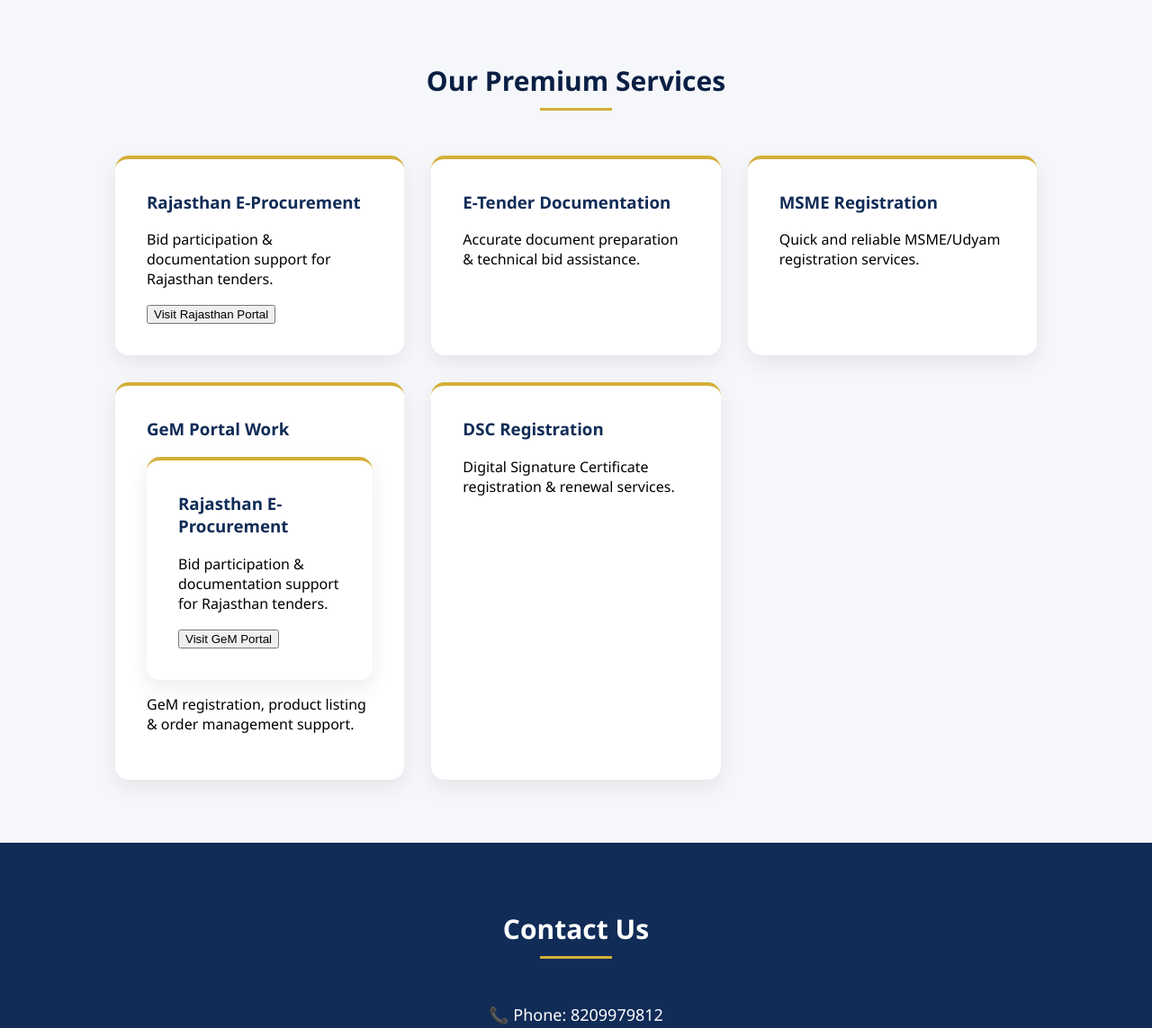
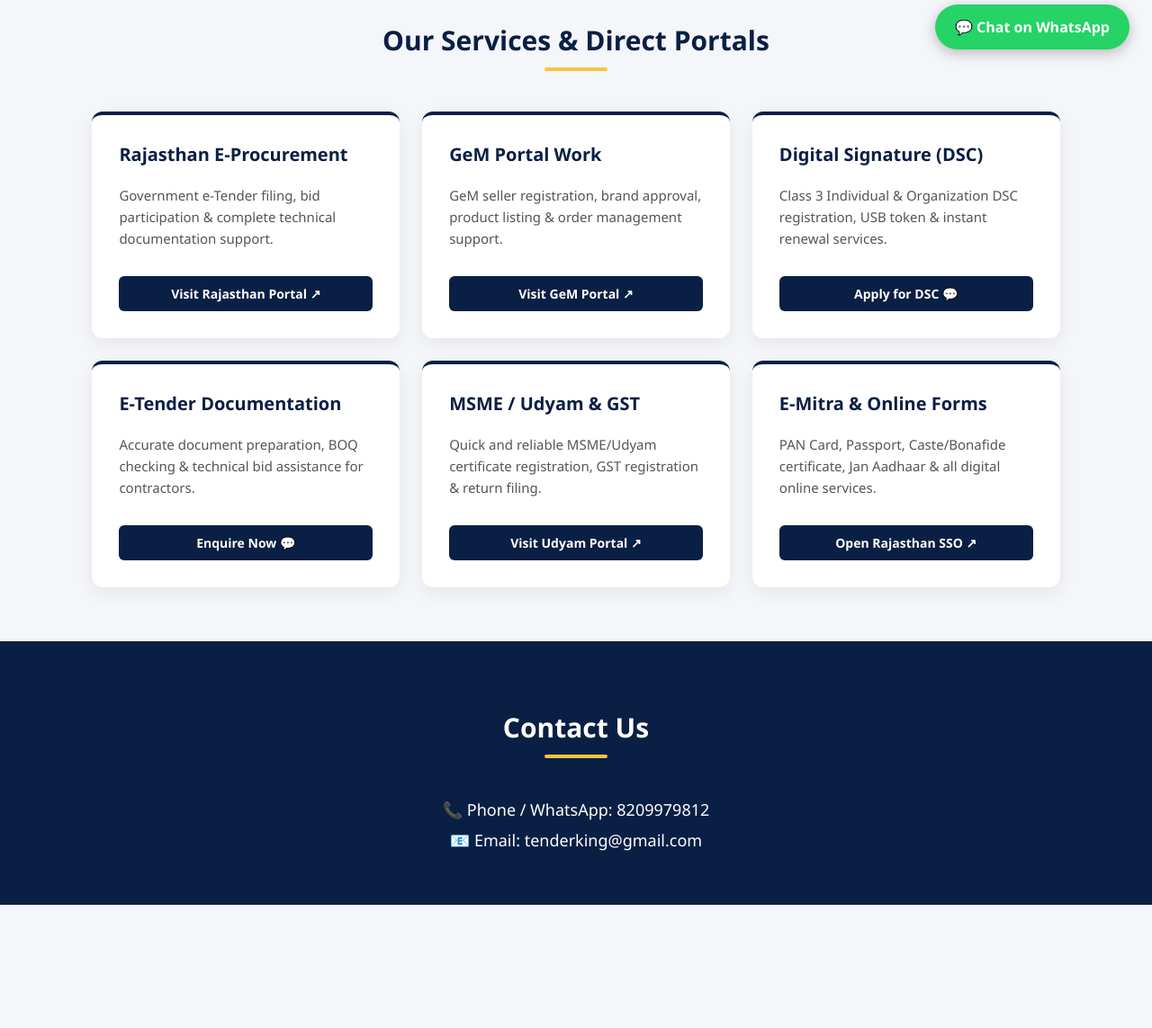
Before and after one commit to JangirTenderSolutions/jangir-website, a plain HTML site: page index.html in a window 1280 px wide. Shown: the part 720-1863 px from the top of the page at 90% size. After the commit the page ends 1726 px from the top, so only its background shows below. Drawn offline with Linux system fonts and the light colour scheme.

Commit message:
Update index.html

```diff
--- a/index.html
+++ b/index.html
@@ -1,45 +1,43 @@
 <!DOCTYPE html>
-<html>
-<!DOCTYPE html>
-<html>
+<html lang="en">
 <head>
 <meta charset="UTF-8">
 <meta name="viewport" content="width=device-width, initial-scale=1.0">
-<title>Jangir Tender & DSC Solutions</title>
+<title>Jangir Tender & Online Services</title>
 
 <style>
 body{
     margin:0;
     font-family: 'Segoe UI', sans-serif;
-    background:#f5f7fa;
+    background:#f4f6f9;
+    color:#333;
 }
 
 /* HEADER */
 header{
-    background: linear-gradient(135deg,#0a1f44,#102c57);
+    background: linear-gradient(135deg,#0a1f44,#163875);
     color:white;
     text-align:center;
-    padding:80px 20px;
+    padding:70px 20px;
 }
 
 header h1{
     margin:0;
-    font-size:40px;
+    font-size:38px;
     letter-spacing:1px;
 }
 
 header p{
-    margin-top:10px;
+    margin-top:12px;
     font-size:18px;
-    color:#d4af37;
+    color:#f5c542;
 }
 
-/* GOLD BUTTON */
-.btn{
+.header-btn{
     display:inline-block;
     margin-top:25px;
-    padding:14px 30px;
-    background:#d4af37;
+    padding:12px 28px;
+    background:#f5c542;
     color:#0a1f44;
     text-decoration:none;
     border-radius:30px;
@@ -47,30 +45,30 @@ header p{
     transition:0.3s;
 }
 
-.btn:hover{
-    background:#b8962e;
+.header-btn:hover{
+    background:#e0b02b;
 }
 
 /* SECTION */
 section{
-    padding:70px 10%;
+    padding:60px 8%;
 }
 
 h2{
     text-align:center;
-    margin-bottom:50px;
+    margin-bottom:45px;
     font-size:30px;
     color:#0a1f44;
-    position:relative;
 }
 
 h2:after{
     content:"";
-    width:80px;
-    height:3px;
-    background:#d4af37;
+    width:70px;
+    height:4px;
+    background:#f5c542;
     display:block;
-    margin:10px auto;
+    margin:10px auto 0;
+    border-radius:2px;
 }
 
 /* ABOUT */
@@ -79,36 +77,68 @@ h2:after{
     font-size:18px;
     line-height:1.8;
     color:#444;
+    max-width:850px;
+    margin:0 auto;
 }
 
-/* SERVICES */
+/* SERVICES GRID */
 .services{
     display:grid;
-    grid-template-columns: repeat(auto-fit,minmax(250px,1fr));
-    gap:30px;
+    grid-template-columns: repeat(auto-fit, minmax(280px, 1fr));
+    gap:25px;
 }
 
 .card{
     background:white;
-    padding:35px;
-    border-radius:15px;
-    box-shadow:0 8px 25px rgba(0,0,0,0.08);
+    padding:30px;
+    border-radius:12px;
+    box-shadow:0 6px 20px rgba(0,0,0,0.07);
+    border-top:4px solid #0a1f44;
     transition:0.3s;
-    border-top:4px solid #d4af37;
+    display:flex;
+    flex-direction:column;
+    justify-content:space-between;
 }
 
 .card:hover{
-    transform:translateY(-10px);
+    transform:translateY(-8px);
+    border-top-color:#f5c542;
 }
 
 .card h3{
-    color:#102c57;
+    color:#0a1f44;
     margin-top:0;
+    font-size:20px;
+}
+
+.card p{
+    color:#555;
+    line-height:1.6;
+    font-size:15px;
+}
+
+.portal-btn{
+    display:inline-block;
+    margin-top:15px;
+    padding:10px 18px;
+    background:#0a1f44;
+    color:white;
+    text-decoration:none;
+    border-radius:6px;
+    font-size:14px;
+    font-weight:bold;
+    text-align:center;
+    transition:0.3s;
+}
+
+.portal-btn:hover{
+    background:#f5c542;
+    color:#0a1f44;
 }
 
 /* CONTACT */
 .contact{
-    background:#102c57;
+    background:#0a1f44;
     color:white;
     text-align:center;
     padding:50px 20px;
@@ -119,8 +149,28 @@ h2:after{
 }
 
 .contact p{
+    font-size:18px;
     margin:10px 0;
-    font-size:18px;
+}
+
+/* WHATSAPP BUTTON */
+.whatsapp-btn{
+    position:fixed;
+    bottom:25px;
+    right:25px;
+    background:#25D366;
+    color:white;
+    padding:14px 22px;
+    border-radius:30px;
+    text-decoration:none;
+    font-weight:bold;
+    font-size:16px;
+    box-shadow:0 4px 15px rgba(0,0,0,0.25);
+    z-index:1000;
+}
+
+.whatsapp-btn:hover{
+    background:#1ebe5d;
 }
 </style>
 </head>
@@ -129,8 +179,8 @@ h2:after{
 
 <header>
     <h1>Jangir Tender & DSC Solutions</h1>
-    <p>Government Tender & Documentation Services</p>
-    <a href="#contact" class="btn">Contact Now</a>
+    <p>E-Tender | DSC | GeM Portal | E-Mitra & Complete Online Services</p>
+    <a href="#contact" class="header-btn">Contact Now</a>
 </header>
 
 <section>
@@ -138,53 +188,74 @@ h2:after{
     <p class="about">
         We provide comprehensive tender filing and documentation services for both
         government and private sectors. Additionally, we offer Digital Signature
-        Certificate (DSC) registration and complete support services.
+        Certificate (DSC) registration, GeM portal management, and all government online services.
     </p>
 </section>
 
 <section>
-    <h2>Our Premium Services</h2>
+    <h2>Our Services & Direct Portals</h2>
     <div class="services">
 
         <div class="card">
-<h3>Rajasthan E-Procurement</h3>
-<p>Bid participation & documentation support for Rajasthan tenders.</p>
+            <div>
+                <h3>Rajasthan E-Procurement</h3>
+                <p>Government e-Tender filing, bid participation & complete technical documentation support.</p>
+            </div>
+            <a href="https://rajasthan.gov.in" target="_blank" class="portal-btn">Visit Rajasthan Portal ↗</a>
+        </div>
 
-<a href="https://eproc.rajasthan.gov.in" target="_blank">
-<button>Visit Rajasthan Portal</button>
-</a>
+        <div class="card">
+            <div>
+                <h3>GeM Portal Work</h3>
+                <p>GeM seller registration, brand approval, product listing & order management support.</p>
+            </div>
+            <a href="https://gem.gov.in" target="_blank" class="portal-btn">Visit GeM Portal ↗</a>
+        </div>
 
-</div>
         <div class="card">
-            <h3>E-Tender Documentation</h3>
-            <p>Accurate document preparation & technical bid assistance.</p>
+            <div>
+                <h3>Digital Signature (DSC)</h3>
+                <p>Class 3 Individual & Organization DSC registration, USB token & instant renewal services.</p>
+            </div>
+            <a href="https://wa.me." target="_blank" class="portal-btn">Apply for DSC 💬</a>
         </div>
+
         <div class="card">
-            <h3>MSME Registration</h3>
-            <p>Quick and reliable MSME/Udyam registration services.</p>
+            <div>
+                <h3>E-Tender Documentation</h3>
+                <p>Accurate document preparation, BOQ checking & technical bid assistance for contractors.</p>
+            </div>
+            <a href="https://wa.me." target="_blank" class="portal-btn">Enquire Now 💬</a>
         </div>
+
         <div class="card">
-            <h3>GeM Portal Work</h3>
-            <div class="card">
-<h3>Rajasthan E-Procurement</h3>
-<p>Bid participation & documentation support for Rajasthan tenders.</p>
+            <div>
+                <h3>MSME / Udyam & GST</h3>
+                <p>Quick and reliable MSME/Udyam certificate registration, GST registration & return filing.</p>
+            </div>
+            <a href="https://udyamregistration.gov.in" target="_blank" class="portal-btn">Visit Udyam Portal ↗</a>
+        </div>
 
-<a href="https://bidplus.gem.gov.in" target="_blank">
-<button>Visit GeM Portal</button>
-</a>
+        <div class="card">
+            <div>
+                <h3>E-Mitra & Online Forms</h3>
+                <p>PAN Card, Passport, Caste/Bonafide certificate, Jan Aadhaar & all digital online services.</p>
+            </div>
+            <a href="https://rajasthan.gov.in" target="_blank" class="portal-btn">Open Rajasthan SSO ↗</a>
+        </div>
 
-</div>
-            <p>GeM registration, product listing & order management support.</p>
-        </div>
-        <div class="card">
-            <h3>DSC Registration</h3>
-            <p>Digital Signature Certificate registration & renewal services.</p>
-        </div>
     </div>
 </section>
 
 <div class="contact" id="contact">
     <h2>Contact Us</h2>
-    <p>📞 Phone: 8209979812</p>
+    <p>📞 Phone / WhatsApp: 8209979812</p>
     <p>📧 Email: tenderking@gmail.com</p>
 </div>
+
+<a href="https://wa.me." target="_blank" class="whatsapp-btn">
+    💬 Chat on WhatsApp
+</a>
+
+</body>
+</html>
```
